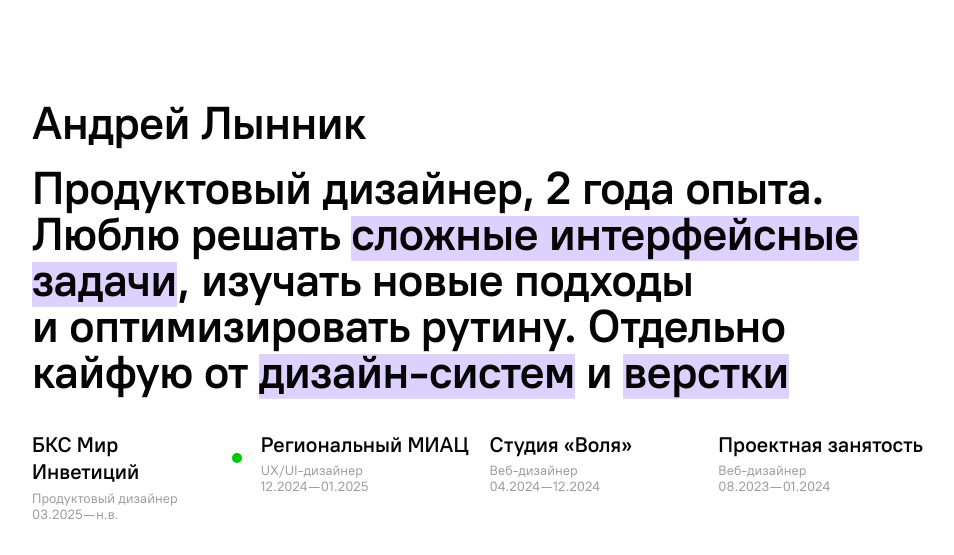
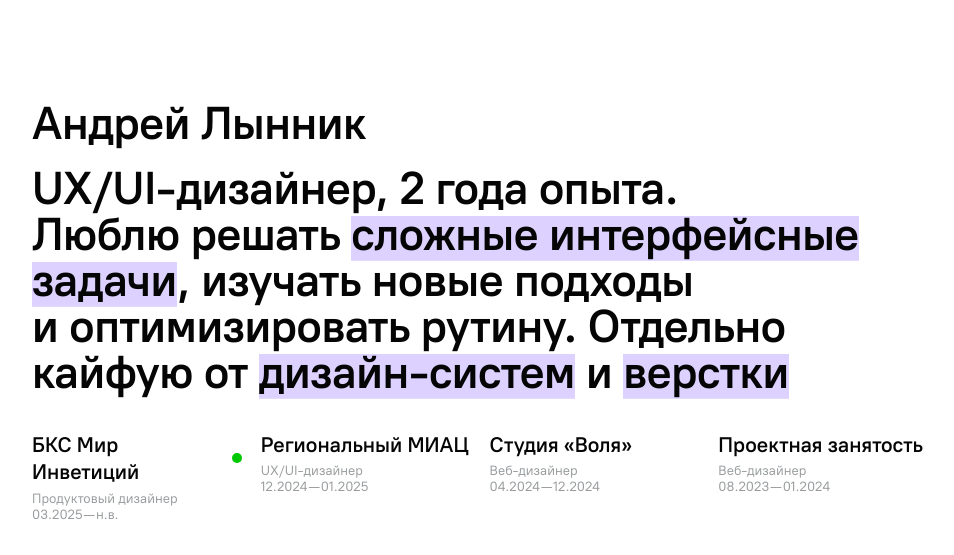
Before and after one commit to hirundos-dev/portfolio, a plain HTML site: page index.html in a window 1280 px wide. Shown: the top 555 px of the page, without its empty margins (160-1114 px from the left). Drawn offline with Linux system fonts and the light colour scheme; no server answers.

Commit message:
Update index.html

```diff
--- a/index.html
+++ b/index.html
@@ -27,7 +27,7 @@
           <div class="ids__text-width">
             <h1 class="S">Андрей Лынник</h1>
           </div>
-          <h1 class="S" style="z-index: 1; position: relative;" >Продуктовый дизайнер, 2&#160;года опыта.<br>Люблю решать <mark>сложные интерфейсные задачи</mark>, изучать новые подходы и&#160;оптимизировать рутину. Отдельно кайфую от&#160;<mark>дизайн-систем</mark> и&#160;<mark>верстки</mark></h1>
+          <h1 class="S" style="z-index: 1; position: relative;" >UX/UI-дизайнер, 2&#160;года опыта.<br>Люблю решать <mark>сложные интерфейсные задачи</mark>, изучать новые подходы и&#160;оптимизировать рутину. Отдельно кайфую от&#160;<mark>дизайн-систем</mark> и&#160;<mark>верстки</mark></h1>
           <div class="ids__space s"></div>
           </div>
 
```
